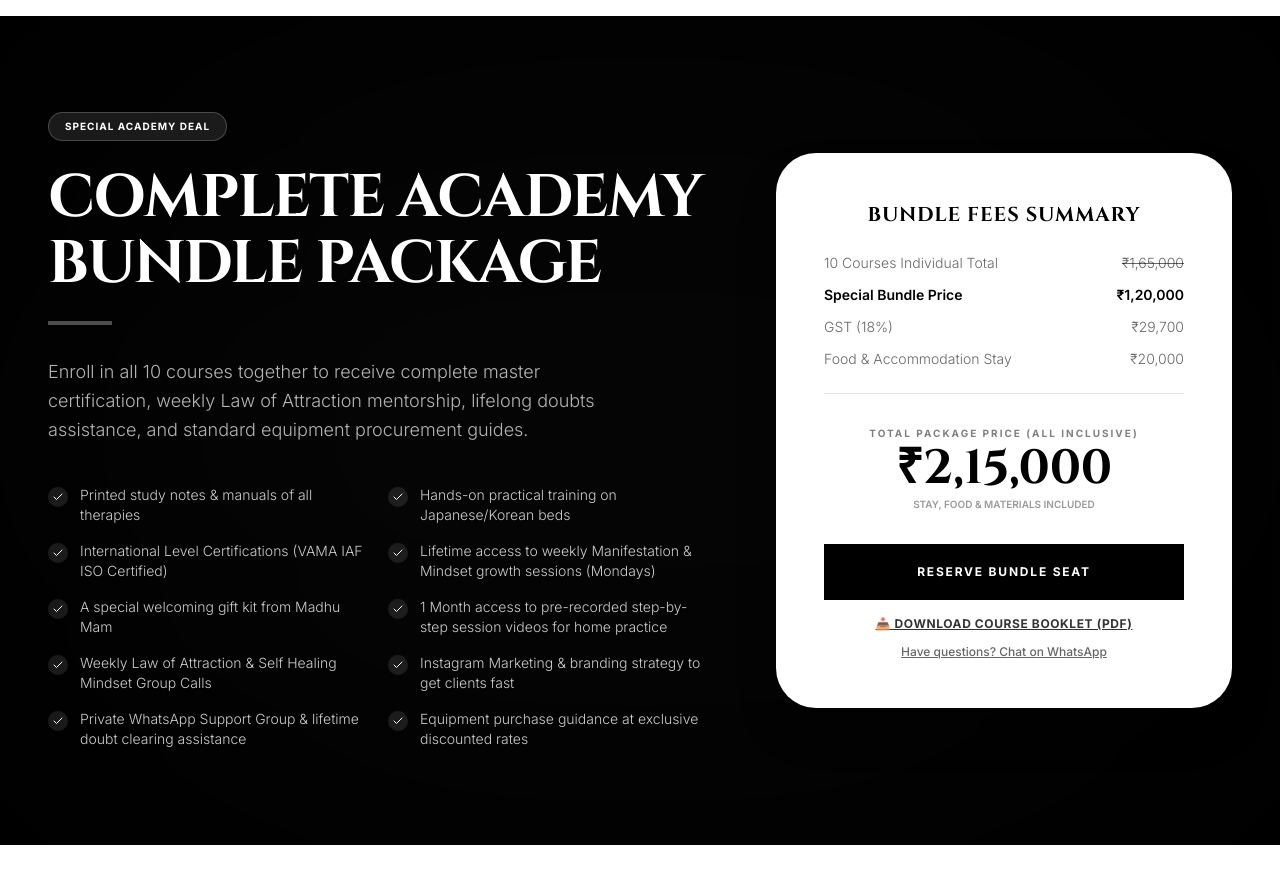
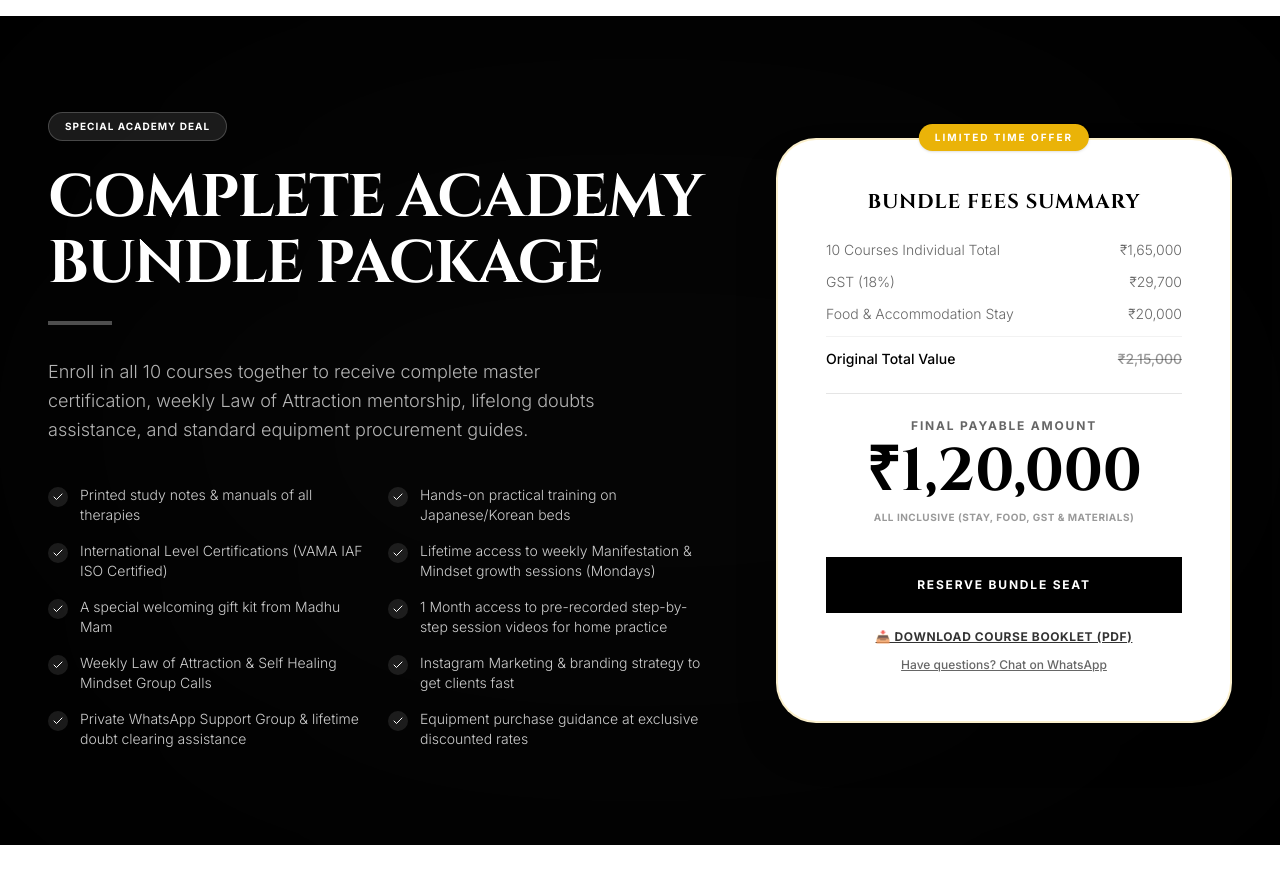
Before and after one commit to onkarmane4596-lgtm/vama, a Next.js app: page /courses in a window 1280 px wide. Shown: the part 5080-5964 px from the top of the page. Built offline with nearby package versions, Linux system fonts and the light colour scheme.

Commit message:
Project update

```diff
--- a/app/courses/page.tsx
+++ b/app/courses/page.tsx
@@ -424,17 +424,16 @@ export default function Courses() {
             </div>
 
             {/* Pricing Card */}
-            <div className="lg:col-span-5 bg-white text-black p-8 md:p-12 rounded-[2.5rem] shadow-2xl relative">
+            <div className="lg:col-span-5 bg-white text-black p-8 md:p-12 rounded-[2.5rem] shadow-2xl relative border-2 border-[#EAB308]/20">
+              <div className="absolute -top-4 left-1/2 -translate-x-1/2 bg-[#EAB308] text-white text-[10px] uppercase tracking-[0.2em] font-bold px-4 py-1.5 rounded-full shadow-sm whitespace-nowrap">
+                Limited Time Offer
+              </div>
               <h3 className="font-serif font-bold text-xl uppercase tracking-wider mb-6 text-center">Bundle Fees Summary</h3>
 
-              <div className="space-y-3 mb-8 text-sm text-black/60 font-light border-b border-black/10 pb-6">
+              <div className="space-y-3 mb-6 text-sm text-black/60 font-light border-b border-black/10 pb-6">
                 <div className="flex justify-between">
                   <span>10 Courses Individual Total</span>
-                  <span className="line-through">₹1,65,000</span>
-                </div>
-                <div className="flex justify-between text-black font-semibold">
-                  <span>Special Bundle Price</span>
-                  <span>₹1,20,000</span>
+                  <span>₹1,65,000</span>
                 </div>
                 <div className="flex justify-between">
                   <span>GST (18%)</span>
@@ -444,12 +443,16 @@ export default function Courses() {
                   <span>Food &amp; Accommodation Stay</span>
                   <span>₹20,000</span>
                 </div>
+                <div className="flex justify-between text-black font-medium pt-3 mt-3 border-t border-black/5">
+                  <span>Original Total Value</span>
+                  <span className="line-through text-black/40">₹2,15,000</span>
+                </div>
               </div>
 
               <div className="text-center mb-8">
-                <p className="text-[10px] uppercase tracking-[0.2em] text-black/50 font-bold mb-1">Total Package Price (All Inclusive)</p>
-                <p className="text-5xl font-serif font-bold text-black">₹2,15,000</p>
-                <p className="text-[10px] text-black/40 mt-1 uppercase font-semibold">stay, food &amp; materials included</p>
+                <p className="text-xs uppercase tracking-[0.15em] text-black/60 font-bold mb-2">Final Payable Amount</p>
+                <p className="text-6xl font-serif font-bold text-black mb-1">₹1,20,000</p>
+                <p className="text-[10px] text-black/40 mt-2 uppercase font-bold tracking-wider">All Inclusive (Stay, Food, GST &amp; Materials)</p>
               </div>
 
               <Button size="lg" className="w-full bg-black text-white hover:bg-black/90 py-7 uppercase tracking-[0.15em] text-xs font-bold rounded-xl" asChild>
```
Also changed, not shown: 1 other file (tests, documents, lock files or other folders).
